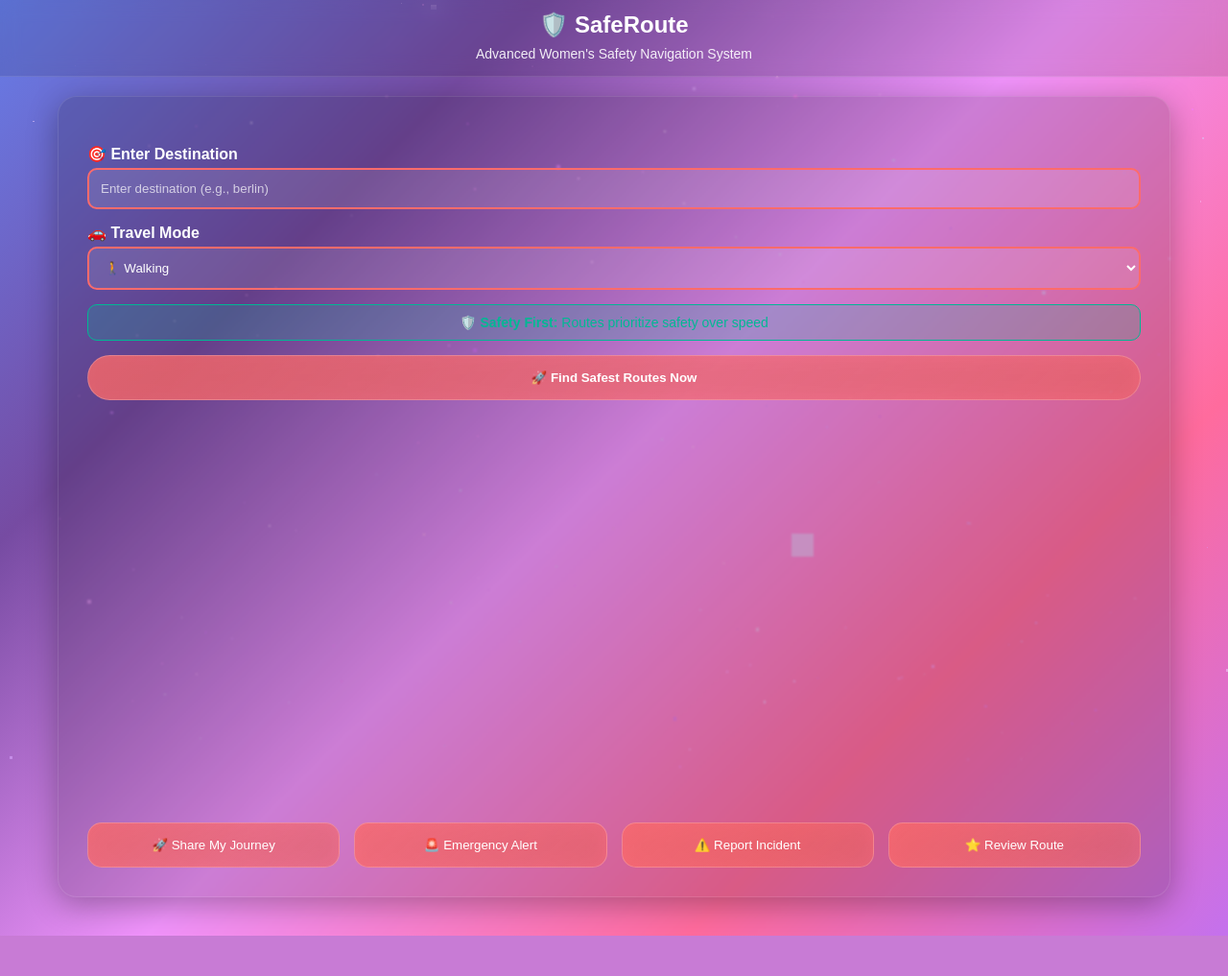
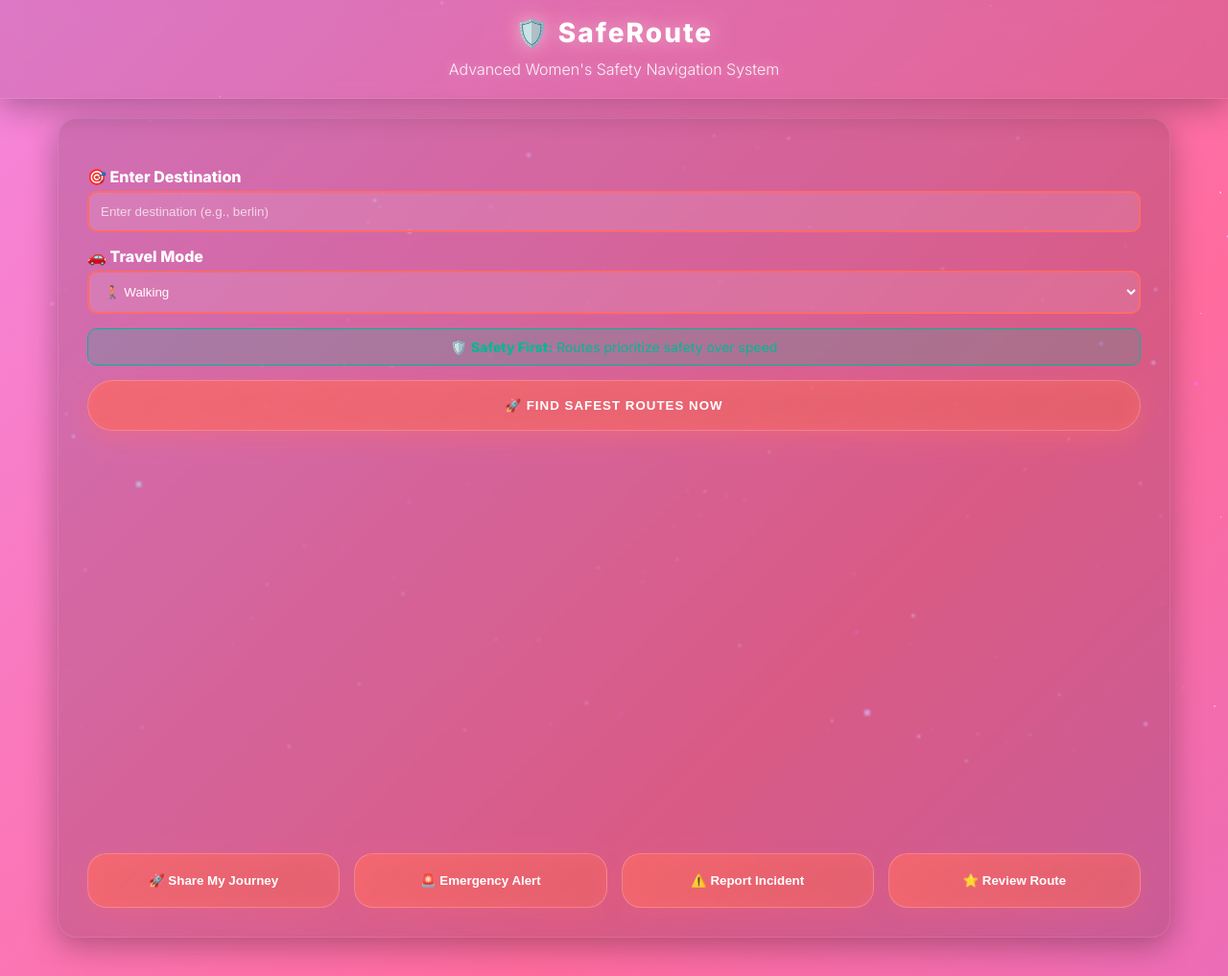
Before and after one commit to SuneethKokala/IU_Project_SE_SuneethKokala, a Flask app: page / in a window 1280 px wide. Shown: the whole page at 96% size. Before the commit the page ends 975 px from the top, so only its background shows below. Run offline with Flask 3, Linux system fonts and the light colour scheme; some libraries are stand-ins or nearby versions.

Commit message:
Enhance visual beauty with advanced effects
- Added animated gradient background with shifting colors
- Implemented neon glow effects on logo and buttons
- Enhanced Three.js with dual particle systems and pulsing
- Added Google Fonts (Inter) for modern typography
- Created shimmer effects on buttons with pseudo-elements
- Improved hover animations with scale and glow effects

```diff
--- a/static/style.css
+++ b/static/style.css
@@ -1,17 +1,40 @@
 * { margin: 0; padding: 0; box-sizing: border-box; }
 body {
-    font-family: 'Arial', sans-serif;
+    font-family: 'Inter', 'Arial', sans-serif;
     background: linear-gradient(135deg, #667eea 0%, #764ba2 25%, #f093fb 50%, #ff6b9d 75%, #c471ed 100%);
+    background-size: 400% 400%;
+    animation: gradientShift 15s ease infinite;
     min-height: 100vh;
+    overflow-x: hidden;
+}
+
+@keyframes gradientShift {
+    0% { background-position: 0% 50%; }
+    50% { background-position: 100% 50%; }
+    100% { background-position: 0% 50%; }
 }
 .header {
-    background: rgba(0, 0, 0, 0.8);
+    background: rgba(0, 0, 0, 0.2);
+    backdrop-filter: blur(20px);
+    border-bottom: 1px solid rgba(255, 255, 255, 0.2);
     color: white;
-    padding: 15px 20px;
+    padding: 20px;
     text-align: center;
+    box-shadow: 0 8px 32px rgba(0, 0, 0, 0.3);
 }
-.logo { font-size: 24px; font-weight: bold; }
-.tagline { font-size: 14px; opacity: 0.9; margin-top: 5px; }
+.logo {
+    font-size: 28px;
+    font-weight: 800;
+    text-shadow: 0 0 20px rgba(255, 255, 255, 0.5), 0 0 40px rgba(255, 107, 107, 0.3);
+    letter-spacing: 2px;
+}
+.tagline {
+    font-size: 16px;
+    opacity: 0.9;
+    margin-top: 8px;
+    text-shadow: 0 0 10px rgba(255, 255, 255, 0.3);
+    font-weight: 300;
+}
 
 .container {
     max-width: 1200px;
@@ -87,15 +110,39 @@ body {
     background: linear-gradient(135deg, #ff6b6b, #ee5a24);
     color: white;
     border: none;
-    padding: 15px 30px;
-    border-radius: 25px;
+    padding: 18px 35px;
+    border-radius: 30px;
     cursor: pointer;
     font-weight: bold;
     width: 100%;
-    transition: all 0.3s ease;
+    transition: all 0.4s ease;
+    box-shadow: 0 8px 25px rgba(255, 107, 107, 0.4);
+    position: relative;
+    overflow: hidden;
+    text-transform: uppercase;
+    letter-spacing: 1px;
 }
 
-.find-routes-btn:hover { transform: translateY(-2px); }
+.find-routes-btn:hover {
+    transform: translateY(-3px) scale(1.02);
+    box-shadow: 0 15px 35px rgba(255, 107, 107, 0.6);
+    text-shadow: 0 0 10px rgba(255, 255, 255, 0.8);
+}
+
+.find-routes-btn::before {
+    content: '';
+    position: absolute;
+    top: 0;
+    left: -100%;
+    width: 100%;
+    height: 100%;
+    background: linear-gradient(90deg, transparent, rgba(255, 255, 255, 0.3), transparent);
+    transition: left 0.5s;
+}
+
+.find-routes-btn:hover::before {
+    left: 100%;
+}
 
 .safety-priority-notice {
     background: rgba(0, 184, 148, 0.2);
@@ -116,19 +163,45 @@ body {
 }
 
 .feature-btn {
-    background: rgba(255, 107, 107, 0.2);
+    background: rgba(255, 107, 107, 0.15);
     border: 2px solid #ff6b6b;
     color: white;
-    padding: 15px;
-    border-radius: 15px;
+    padding: 20px;
+    border-radius: 20px;
     cursor: pointer;
     text-align: center;
-    transition: all 0.3s ease;
+    transition: all 0.4s ease;
+    backdrop-filter: blur(10px);
+    box-shadow: 0 8px 25px rgba(255, 107, 107, 0.2);
+    position: relative;
+    overflow: hidden;
+    font-weight: 600;
 }
 
 .feature-btn:hover {
-    background: #ff6b6b;
-    transform: translateY(-2px);
+    background: rgba(255, 107, 107, 0.3);
+    transform: translateY(-5px) scale(1.05);
+    box-shadow: 0 15px 40px rgba(255, 107, 107, 0.4);
+    border-color: #fff;
+    text-shadow: 0 0 15px rgba(255, 255, 255, 0.8);
+}
+
+.feature-btn::after {
+    content: '';
+    position: absolute;
+    top: 50%;
+    left: 50%;
+    width: 0;
+    height: 0;
+    background: radial-gradient(circle, rgba(255, 255, 255, 0.3) 0%, transparent 70%);
+    transition: all 0.4s ease;
+    transform: translate(-50%, -50%);
+    border-radius: 50%;
+}
+
+.feature-btn:hover::after {
+    width: 200px;
+    height: 200px;
 }
 
 .route-analysis {
--- a/templates/maps.html
+++ b/templates/maps.html
@@ -11,6 +11,7 @@
     <meta name="twitter:card" content="summary">
     <meta name="twitter:title" content="SafeRoute - Women's Safety Navigation">
     <meta name="twitter:description" content="AI-powered women's safety navigation app with real-time route analysis and emergency features">
+    <link href="https://fonts.googleapis.com/css2?family=Inter:wght@300;400;600;800&display=swap" rel="stylesheet">
     <link rel="stylesheet" href="{{ url_for('static', filename='style.css') }}">
     <script src="https://cdnjs.cloudflare.com/ajax/libs/three.js/r128/three.min.js"></script>
 </head>
@@ -1114,43 +1115,73 @@
 
     <script>
         // Three.js 3D Background
-        let scene, camera, renderer, particles;
+        let scene, camera, renderer, particles, particles2, time = 0;
 
         function initThreeJS() {
             const canvas = document.getElementById('threejs-bg');
             scene = new THREE.Scene();
             camera = new THREE.PerspectiveCamera(75, window.innerWidth / window.innerHeight, 0.1, 1000);
-            renderer = new THREE.WebGLRenderer({ canvas: canvas, alpha: true });
+            renderer = new THREE.WebGLRenderer({ canvas: canvas, alpha: true, antialias: true });
             renderer.setSize(window.innerWidth, window.innerHeight);
             renderer.setClearColor(0x000000, 0);
 
-            // Create floating particles
-            const geometry = new THREE.BufferGeometry();
-            const positions = [];
-            const colors = [];
+            // Create main floating particles
+            const geometry1 = new THREE.BufferGeometry();
+            const positions1 = [];
+            const colors1 = [];
 
-            for (let i = 0; i < 1000; i++) {
-                positions.push((Math.random() - 0.5) * 2000);
-                positions.push((Math.random() - 0.5) * 2000);
-                positions.push((Math.random() - 0.5) * 2000);
+            for (let i = 0; i < 1500; i++) {
+                positions1.push((Math.random() - 0.5) * 3000);
+                positions1.push((Math.random() - 0.5) * 3000);
+                positions1.push((Math.random() - 0.5) * 3000);
 
-                colors.push(0.8 + Math.random() * 0.2);
-                colors.push(0.4 + Math.random() * 0.4);
-                colors.push(0.9 + Math.random() * 0.1);
+                colors1.push(0.9 + Math.random() * 0.1);
+                colors1.push(0.3 + Math.random() * 0.5);
+                colors1.push(0.95 + Math.random() * 0.05);
             }
 
-            geometry.setAttribute('position', new THREE.Float32BufferAttribute(positions, 3));
-            geometry.setAttribute('color', new THREE.Float32BufferAttribute(colors, 3));
+            geometry1.setAttribute('position', new THREE.Float32BufferAttribute(positions1, 3));
+            geometry1.setAttribute('color', new THREE.Float32BufferAttribute(colors1, 3));
 
-            const material = new THREE.PointsMaterial({
-                size: 3,
+            const material1 = new THREE.PointsMaterial({
+                size: 4,
                 vertexColors: true,
                 transparent: true,
-                opacity: 0.6
+                opacity: 0.8,
+                blending: THREE.AdditiveBlending
             });
 
-            particles = new THREE.Points(geometry, material);
+            particles = new THREE.Points(geometry1, material1);
             scene.add(particles);
+
+            // Create secondary particle system
+            const geometry2 = new THREE.BufferGeometry();
+            const positions2 = [];
+            const colors2 = [];
+
+            for (let i = 0; i < 800; i++) {
+                positions2.push((Math.random() - 0.5) * 2500);
+                positions2.push((Math.random() - 0.5) * 2500);
+                positions2.push((Math.random() - 0.5) * 2500);
+
+                colors2.push(0.4 + Math.random() * 0.3);
+                colors2.push(0.7 + Math.random() * 0.3);
+                colors2.push(1.0);
+            }
+
+            geometry2.setAttribute('position', new THREE.Float32BufferAttribute(positions2, 3));
+            geometry2.setAttribute('color', new THREE.Float32BufferAttribute(colors2, 3));
+
+            const material2 = new THREE.PointsMaterial({
+                size: 2,
+                vertexColors: true,
+                transparent: true,
+                opacity: 0.6,
+                blending: THREE.AdditiveBlending
+            });
+
+            particles2 = new THREE.Points(geometry2, material2);
+            scene.add(particles2);
 
             camera.position.z = 1000;
 
@@ -1159,9 +1190,26 @@
 
         function animate() {
             requestAnimationFrame(animate);
+            time += 0.01;
 
-            particles.rotation.x += 0.0005;
-            particles.rotation.y += 0.001;
+            // Animate main particles
+            particles.rotation.x += 0.0008;
+            particles.rotation.y += 0.0012;
+            particles.rotation.z += 0.0005;
+
+            // Animate secondary particles
+            particles2.rotation.x -= 0.0006;
+            particles2.rotation.y += 0.0015;
+            particles2.rotation.z -= 0.0008;
+
+            // Add floating motion
+            particles.position.y = Math.sin(time * 0.5) * 50;
+            particles2.position.y = Math.cos(time * 0.7) * 30;
+
+            // Pulsing effect
+            const scale = 1 + Math.sin(time * 2) * 0.1;
+            particles.scale.setScalar(scale);
+            particles2.scale.setScalar(1.2 - scale * 0.2);
 
             renderer.render(scene, camera);
         }
```
